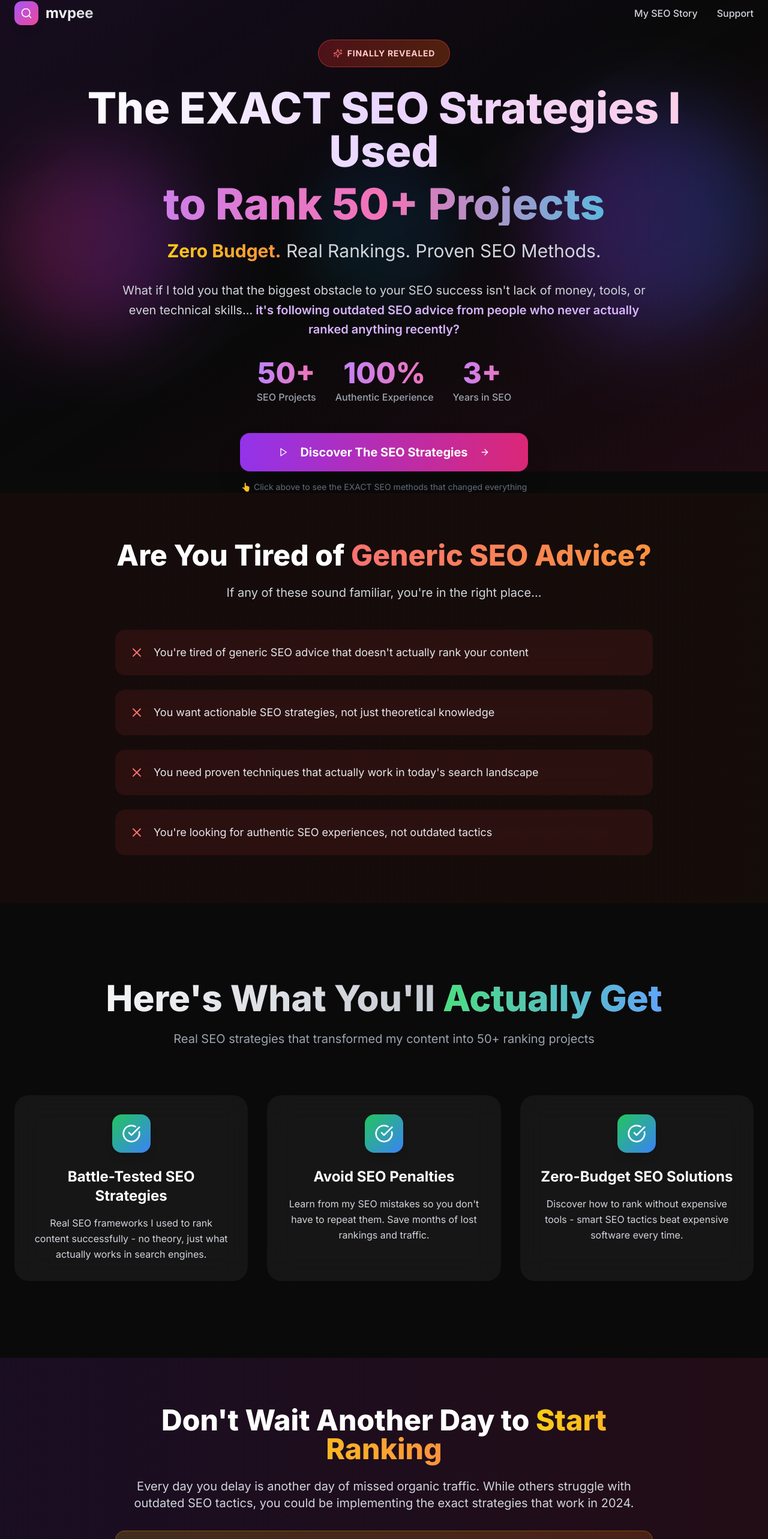
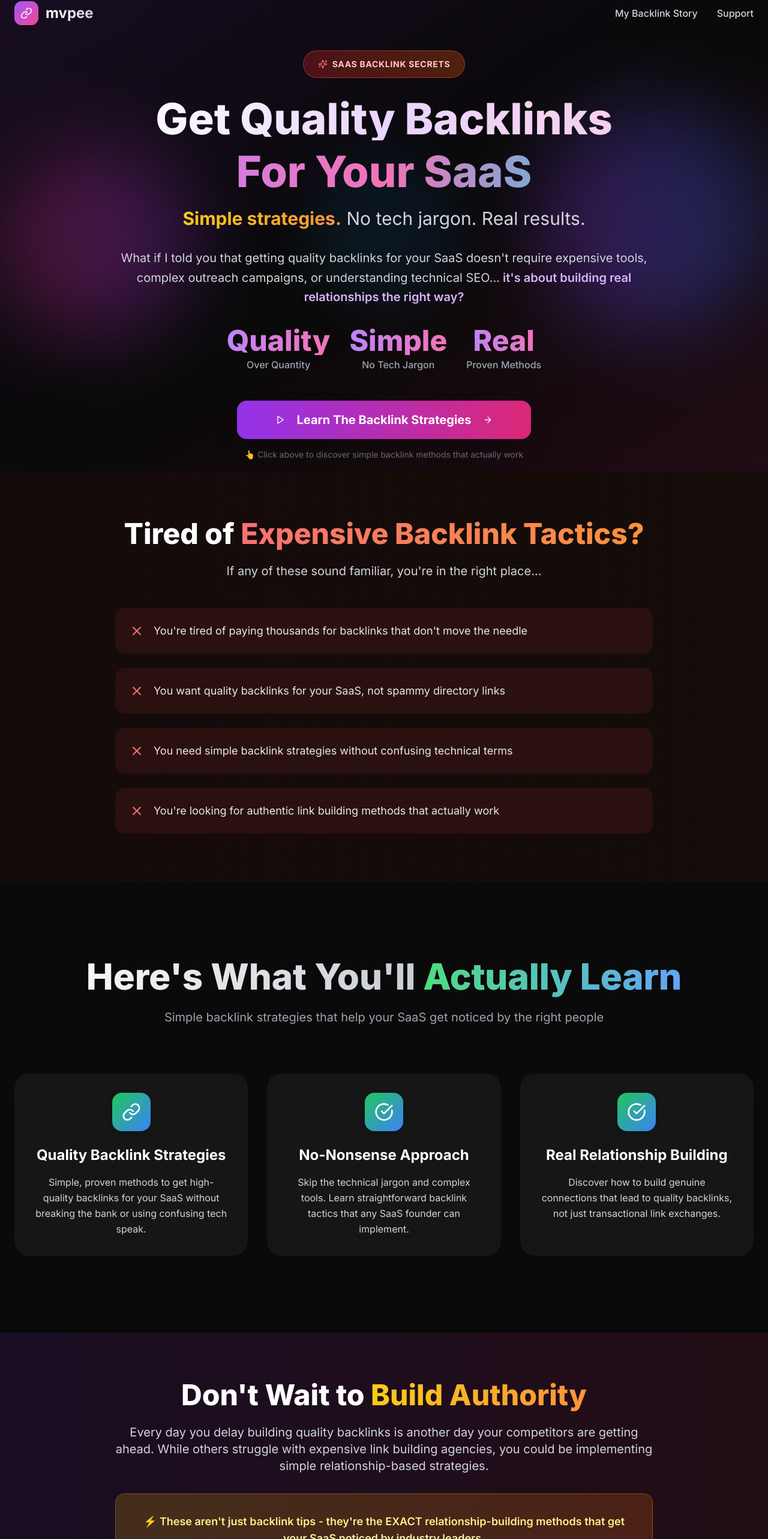
Before and after one commit to fozagtx/mvpee, a React (Vite) app: page / in a window 1280 px wide. Shown: the part 14-2580 px from the top of the page at 60% size. Built offline with nearby package versions, Linux system fonts and the light colour scheme.

Commit message:
Remove project metrics and focus on backlinks
Removed project count and related metrics, focusing on backlink strategies.

```diff
--- a/index.html
+++ b/index.html
@@ -4,22 +4,22 @@
   <head>
     <meta charset="UTF-8" />
     <meta name="viewport" content="width=device-width, initial-scale=1.0" />
-    <title>mvpee - Real SEO Strategies | Proven Methods That Actually Rank</title>
-    <meta name="description" content="Discover the EXACT SEO strategies I used to rank 50+ projects with zero budget. Real methods, real rankings, real experience. Stop following generic SEO advice that doesn't work." />
+    <title>mvpee - Quality Backlinks for SaaS | Simple Strategies Without Tech Jargon</title>
+    <meta name="description" content="Learn simple, proven strategies to get quality backlinks for your SaaS. No expensive tools, no tech jargon - just real relationship-building methods that work." />
     <meta name="author" content="mvpee" />
-    <meta name="keywords" content="SEO strategies, ranking methods, search engine optimization, proven SEO techniques, zero budget SEO, real SEO advice, content ranking, organic traffic" />
+    <meta name="keywords" content="SaaS backlinks, quality link building, SaaS marketing, backlink strategies, link building for startups, SaaS SEO, relationship building" />
     <meta name="google-site-verification" content="JiimKMx40cyl99RmuD37ZQkqPlwNNo7R-DOYM_q3xdw" />
 
-    <meta property="og:title" content="mvpee - Real SEO Strategies" />
-    <meta property="og:description" content="The EXACT SEO strategies I used to rank 50+ projects. Real methods that actually work." />
+    <meta property="og:title" content="mvpee - Quality Backlinks for SaaS" />
+    <meta property="og:description" content="Simple backlink strategies for SaaS founders. No tech jargon, just proven methods." />
     <meta property="og:type" content="website" />
     <meta property="og:url" content="https://mvpee.com" />
     <meta property="og:image" content="https://lovable.dev/opengraph-image-p98pqg.png" />
 
     <meta name="twitter:card" content="summary_large_image" />
     <meta name="twitter:site" content="@mvpee_dev" />
-    <meta name="twitter:title" content="mvpee - Real SEO Strategies" />
-    <meta name="twitter:description" content="Proven SEO methods I used to rank 50+ projects with zero budget." />
+    <meta name="twitter:title" content="mvpee - Quality Backlinks for SaaS" />
+    <meta name="twitter:description" content="Simple backlink strategies for SaaS without the tech jargon." />
     <meta name="twitter:image" content="https://lovable.dev/opengraph-image-p98pqg.png" />
 
     <link rel="canonical" href="https://mvpee.com" />
--- a/src/pages/Index.tsx
+++ b/src/pages/Index.tsx
@@ -1,6 +1,6 @@
 
 import React, { useState, useEffect } from 'react';
-import { Lightbulb, Gift, Sparkles, Search, Zap, TrendingUp, ArrowRight, Menu, X, Play, CheckCircle } from 'lucide-react';
+import { Lightbulb, Gift, Sparkles, Search, Zap, TrendingUp, ArrowRight, Menu, X, Play, CheckCircle, Link } from 'lucide-react';
 import { Button } from '@/components/ui/button';
 import { Card, CardContent } from '@/components/ui/card';
 import { Sheet, SheetContent, SheetTrigger } from '@/components/ui/sheet';
@@ -18,34 +18,34 @@ const Index = () => {
   }, []);
 
   const painPoints = [
-    "You're tired of generic SEO advice that doesn't actually rank your content",
-    "You want actionable SEO strategies, not just theoretical knowledge",
-    "You need proven techniques that actually work in today's search landscape",
-    "You're looking for authentic SEO experiences, not outdated tactics"
+    "You're tired of paying thousands for backlinks that don't move the needle",
+    "You want quality backlinks for your SaaS, not spammy directory links",
+    "You need simple backlink strategies without confusing technical terms",
+    "You're looking for authentic link building methods that actually work"
   ];
 
   const benefits = [
     {
-      icon: CheckCircle,
-      title: "Battle-Tested SEO Strategies",
-      description: "Real SEO frameworks I used to rank content successfully - no theory, just what actually works in search engines."
+      icon: Link,
+      title: "Quality Backlink Strategies",
+      description: "Simple, proven methods to get high-quality backlinks for your SaaS without breaking the bank or using confusing tech speak."
     },
     {
       icon: CheckCircle,
-      title: "Avoid SEO Penalties",
-      description: "Learn from my SEO mistakes so you don't have to repeat them. Save months of lost rankings and traffic."
+      title: "No-Nonsense Approach",
+      description: "Skip the technical jargon and complex tools. Learn straightforward backlink tactics that any SaaS founder can implement."
     },
     {
       icon: CheckCircle,
-      title: "Zero-Budget SEO Solutions",
-      description: "Discover how to rank without expensive tools - smart SEO tactics beat expensive software every time."
+      title: "Real Relationship Building",
+      description: "Discover how to build genuine connections that lead to quality backlinks, not just transactional link exchanges."
     }
   ];
 
   const socialProof = [
-    { stat: "50+", label: "SEO Projects" },
-    { stat: "100%", label: "Authentic Experience" },
-    { stat: "3+", label: "Years in SEO" }
+    { stat: "Quality", label: "Over Quantity" },
+    { stat: "Simple", label: "No Tech Jargon" },
+    { stat: "Real", label: "Proven Methods" }
   ];
 
   return (
@@ -68,13 +68,13 @@ const Index = () => {
           <div className="flex justify-between items-center">
             <div className="flex items-center space-x-3 group">
               <div className="w-10 h-10 bg-gradient-to-br from-purple-500 to-pink-500 rounded-xl flex items-center justify-center shadow-lg group-hover:shadow-purple-500/25 transition-all duration-300 group-hover:scale-105">
-                <Search className="h-5 w-5 text-white" />
+                <Link className="h-5 w-5 text-white" />
               </div>
               <span className="text-2xl font-bold bg-gradient-to-r from-white to-gray-300 bg-clip-text text-transparent">mvpee</span>
             </div>
 
             <div className="hidden lg:flex items-center space-x-8">
-              <a href="#story" className="text-gray-300 hover:text-white transition-colors font-medium hover:scale-105 transition-transform duration-200">My SEO Story</a>
+              <a href="#story" className="text-gray-300 hover:text-white transition-colors font-medium hover:scale-105 transition-transform duration-200">My Backlink Story</a>
               <a href="#support" className="text-gray-300 hover:text-white transition-colors font-medium hover:scale-105 transition-transform duration-200">Support</a>
             </div>
 
@@ -86,7 +86,7 @@ const Index = () => {
               </SheetTrigger>
               <SheetContent side="right" className="bg-black/95 backdrop-blur-xl border-white/10">
                 <div className="flex flex-col space-y-6 mt-8">
-                  <a href="#story" className="text-gray-200 hover:text-white transition-colors text-lg font-medium">My SEO Story</a>
+                  <a href="#story" className="text-gray-200 hover:text-white transition-colors text-lg font-medium">My Backlink Story</a>
                   <a href="#support" className="text-gray-200 hover:text-white transition-colors text-lg font-medium">Support</a>
                 </div>
               </SheetContent>
@@ -102,26 +102,26 @@ const Index = () => {
             {/* Attention Grabber */}
             <div className="inline-flex items-center px-6 py-3 rounded-full bg-gradient-to-r from-red-600/30 to-orange-600/30 border border-red-500/50 backdrop-blur-sm mb-8 group hover:scale-105 transition-transform duration-300">
               <Sparkles className="h-4 w-4 text-red-400 mr-2 animate-pulse" />
-              <span className="text-sm font-bold text-red-200 uppercase tracking-wider">Finally Revealed</span>
+              <span className="text-sm font-bold text-red-200 uppercase tracking-wider">SaaS Backlink Secrets</span>
             </div>
 
             {/* Big Promise Headline */}
             <h1 className="mb-8 leading-tight">
               <div className="font-black text-4xl md:text-6xl xl:text-7xl bg-gradient-to-r from-white via-purple-200 to-pink-200 bg-clip-text text-transparent mb-4">
-                The EXACT SEO Strategies I Used
+                Get Quality Backlinks
               </div>
               <div className="font-black text-4xl md:text-6xl xl:text-7xl bg-gradient-to-r from-purple-400 via-pink-400 to-cyan-400 bg-clip-text text-transparent mb-6">
-                to Rank 50+ Projects
+                For Your SaaS
               </div>
               <div className="text-2xl md:text-3xl text-gray-300 font-light">
-                <span className="bg-gradient-to-r from-yellow-400 to-orange-400 bg-clip-text text-transparent font-bold">Zero Budget.</span> Real Rankings. Proven SEO Methods.
+                <span className="bg-gradient-to-r from-yellow-400 to-orange-400 bg-clip-text text-transparent font-bold">Simple strategies.</span> No tech jargon. Real results.
               </div>
             </h1>
 
             {/* Value Proposition */}
             <p className="text-xl text-gray-300 mb-8 max-w-4xl mx-auto leading-relaxed font-light">
-              What if I told you that the biggest obstacle to your SEO success isn't lack of money, tools, or even technical skills...
-              <span className="text-purple-300 font-semibold"> it's following outdated SEO advice from people who never actually ranked anything recently?</span>
+              What if I told you that getting quality backlinks for your SaaS doesn't require expensive tools, complex outreach campaigns, or understanding technical SEO...
+              <span className="text-purple-300 font-semibold"> it's about building real relationships the right way?</span>
             </p>
 
             {/* Social Proof Stats */}
@@ -144,13 +144,13 @@ const Index = () => {
                 onClick={() => document.getElementById('story')?.scrollIntoView({ behavior: 'smooth' })}
               >
                 <Play className="mr-3 h-6 w-6 group-hover:scale-110 transition-transform duration-300" />
-                Discover The SEO Strategies
+                Learn The Backlink Strategies
                 <ArrowRight className="ml-3 h-6 w-6 group-hover:translate-x-1 transition-transform duration-300" />
               </Button>
             </div>
 
             <p className="text-sm text-gray-500 mt-4">
-              👆 Click above to see the EXACT SEO methods that changed everything
+              👆 Click above to discover simple backlink methods that actually work
             </p>
           </div>
         </div>
@@ -160,7 +160,7 @@ const Index = () => {
       <section className="relative z-20 px-6 py-20 bg-gradient-to-r from-red-900/10 to-orange-900/10">
         <div className="max-w-4xl mx-auto text-center">
           <h2 className="text-4xl md:text-5xl font-black mb-6 text-white">
-            Are You Tired of <span className="bg-gradient-to-r from-red-400 to-orange-400 bg-clip-text text-transparent">Generic SEO Advice?</span>
+            Tired of <span className="bg-gradient-to-r from-red-400 to-orange-400 bg-clip-text text-transparent">Expensive Backlink Tactics?</span>
           </h2>
           <p className="text-xl text-gray-300 mb-12 font-light">
             If any of these sound familiar, you're in the right place...
@@ -184,9 +184,9 @@ const Index = () => {
         <div className="max-w-7xl mx-auto">
           <div className="text-center mb-20">
             <h2 className="text-5xl md:text-6xl font-black mb-6 bg-gradient-to-r from-white to-gray-400 bg-clip-text text-transparent">
-              Here's What You'll <span className="bg-gradient-to-r from-green-400 to-blue-400 bg-clip-text text-transparent">Actually Get</span>
+              Here's What You'll <span className="bg-gradient-to-r from-green-400 to-blue-400 bg-clip-text text-transparent">Actually Learn</span>
             </h2>
-            <p className="text-xl text-gray-400 font-light max-w-3xl mx-auto">Real SEO strategies that transformed my content into 50+ ranking projects</p>
+            <p className="text-xl text-gray-400 font-light max-w-3xl mx-auto">Simple backlink strategies that help your SaaS get noticed by the right people</p>
           </div>
 
           <div className="grid md:grid-cols-3 gap-8">
@@ -209,16 +209,16 @@ const Index = () => {
       <section className="relative z-20 px-6 py-20 bg-gradient-to-r from-purple-900/20 to-pink-900/20">
         <div className="max-w-4xl mx-auto text-center">
           <h2 className="text-4xl md:text-5xl font-black mb-6 text-white">
-            Don't Wait Another Day to <span className="bg-gradient-to-r from-yellow-400 to-orange-400 bg-clip-text text-transparent">Start Ranking</span>
+            Don't Wait to <span className="bg-gradient-to-r from-yellow-400 to-orange-400 bg-clip-text text-transparent">Build Authority</span>
           </h2>
           <p className="text-xl text-gray-300 mb-8 font-light">
-            Every day you delay is another day of missed organic traffic. While others struggle with outdated SEO tactics,
-            you could be implementing the exact strategies that work in 2024.
+            Every day you delay building quality backlinks is another day your competitors are getting ahead.
+            While others struggle with expensive link building agencies, you could be implementing simple relationship-based strategies.
           </p>
 
           <div className="bg-gradient-to-r from-yellow-500/20 to-orange-500/20 border border-yellow-500/30 rounded-2xl p-8 mb-8">
             <p className="text-lg text-yellow-200 font-semibold">
-              ⚡ These aren't just SEO tips - they're the EXACT step-by-step methods I wish someone had shared with me when I started my SEO journey.
+              ⚡ These aren't just backlink tips - they're the EXACT relationship-building methods that get your SaaS noticed by industry leaders.
             </p>
           </div>
         </div>
@@ -231,8 +231,8 @@ const Index = () => {
             Ready to <span className="bg-gradient-to-r from-purple-400 to-pink-400 bg-clip-text text-transparent">Support Real Value?</span>
           </h2>
           <p className="text-xl text-gray-300 mb-8 font-light leading-relaxed max-w-3xl mx-auto">
-            If these SEO strategies help you avoid even ONE major algorithm penalty or land your first top ranking,
-            they'll pay for themselves 100x over in organic traffic value.
+            If these backlink strategies help you land even ONE quality link from an industry leader,
+            they'll pay for themselves 100x over in authority and organic traffic.
           </p>
 
           <div className="bg-white/5 backdrop-blur-xl rounded-3xl p-8 mb-12 border border-white/10">
@@ -240,15 +240,15 @@ const Index = () => {
             <div className="space-y-3 text-left max-w-2xl mx-auto">
               <div className="flex items-center">
                 <CheckCircle className="h-5 w-5 text-green-400 mr-3" />
-                <span className="text-gray-200">You help me create even more valuable SEO content</span>
+                <span className="text-gray-200">You help me create even more valuable backlink strategies</span>
               </div>
               <div className="flex items-center">
                 <CheckCircle className="h-5 w-5 text-green-400 mr-3" />
-                <span className="text-gray-200">You become part of a community of real SEO practitioners</span>
+                <span className="text-gray-200">You become part of a community of SaaS founders building authority</span>
               </div>
               <div className="flex items-center">
                 <CheckCircle className="h-5 w-5 text-green-400 mr-3" />
-                <span className="text-gray-200">You invest in authentic, tested SEO strategies</span>
+                <span className="text-gray-200">You invest in simple, relationship-based link building methods</span>
               </div>
             </div>
           </div>
@@ -260,13 +260,13 @@ const Index = () => {
               onClick={() => window.open('https://paystack.shop/pay/mvpe', '_blank')}
             >
               <Gift className="mr-4 h-6 w-6 group-hover:rotate-12 transition-transform duration-300" />
-              YES! Support Real SEO Value
+              YES! Support Quality Backlink Education
               <Sparkles className="ml-4 h-6 w-6 group-hover:scale-110 transition-transform duration-300" />
             </Button>
           </div>
 
           <p className="text-sm text-gray-400 mt-6">
-            💝 Your support helps me continue sharing real, tested SEO strategies with the community
+            💝 Your support helps me continue sharing simple, effective backlink strategies for SaaS founders
           </p>
         </div>
       </section>
@@ -276,12 +276,12 @@ const Index = () => {
         <div className="max-w-7xl mx-auto text-center">
           <div className="flex items-center justify-center space-x-3 mb-6 group">
             <div className="w-8 h-8 bg-gradient-to-br from-purple-500 to-pink-500 rounded-xl flex items-center justify-center shadow-lg group-hover:rotate-6 transition-transform duration-300">
-              <Search className="h-5 w-5 text-white" />
+              <Link className="h-5 w-5 text-white" />
             </div>
             <span className="text-2xl font-bold bg-gradient-to-r from-white to-gray-300 bg-clip-text text-transparent">mvpee</span>
           </div>
-          <p className="text-gray-300 mb-4 font-light">Real SEO strategies from real ranking experiences</p>
-          <p className="text-gray-500 text-sm">Authentic. Tested. Proven since day one.</p>
+          <p className="text-gray-300 mb-4 font-light">Simple backlink strategies for smart SaaS founders</p>
+          <p className="text-gray-500 text-sm">No tech jargon. Just real relationships and quality links.</p>
         </div>
       </footer>
     </div>
```
